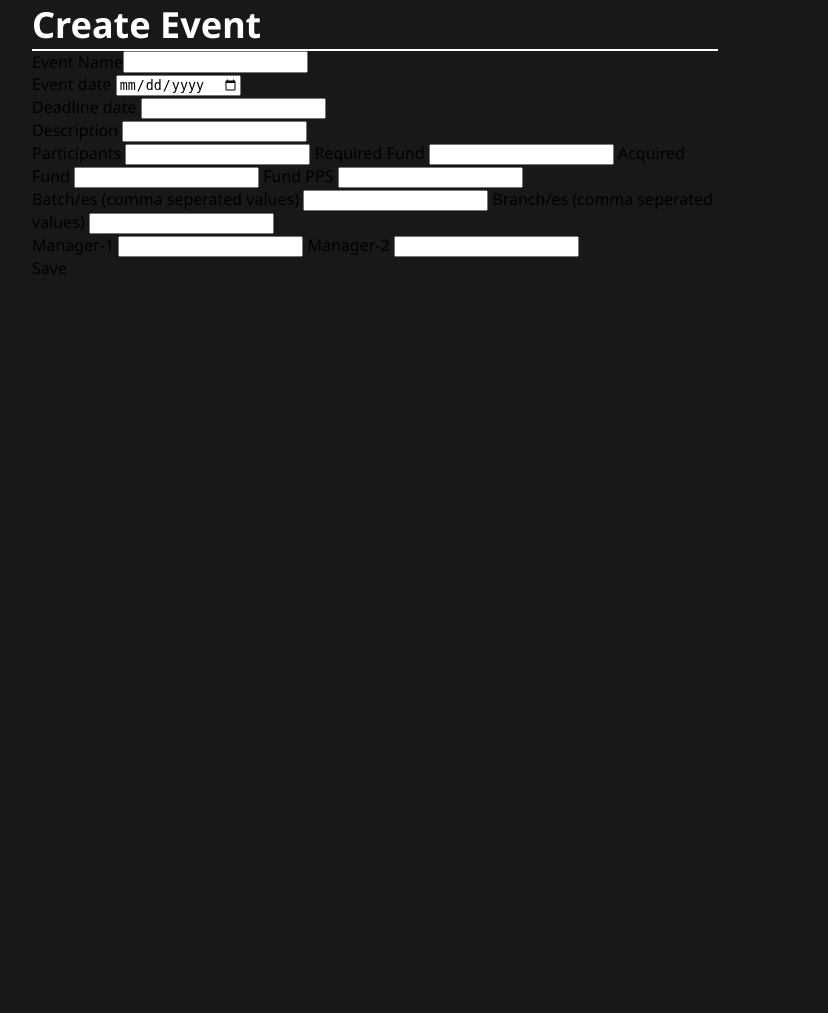
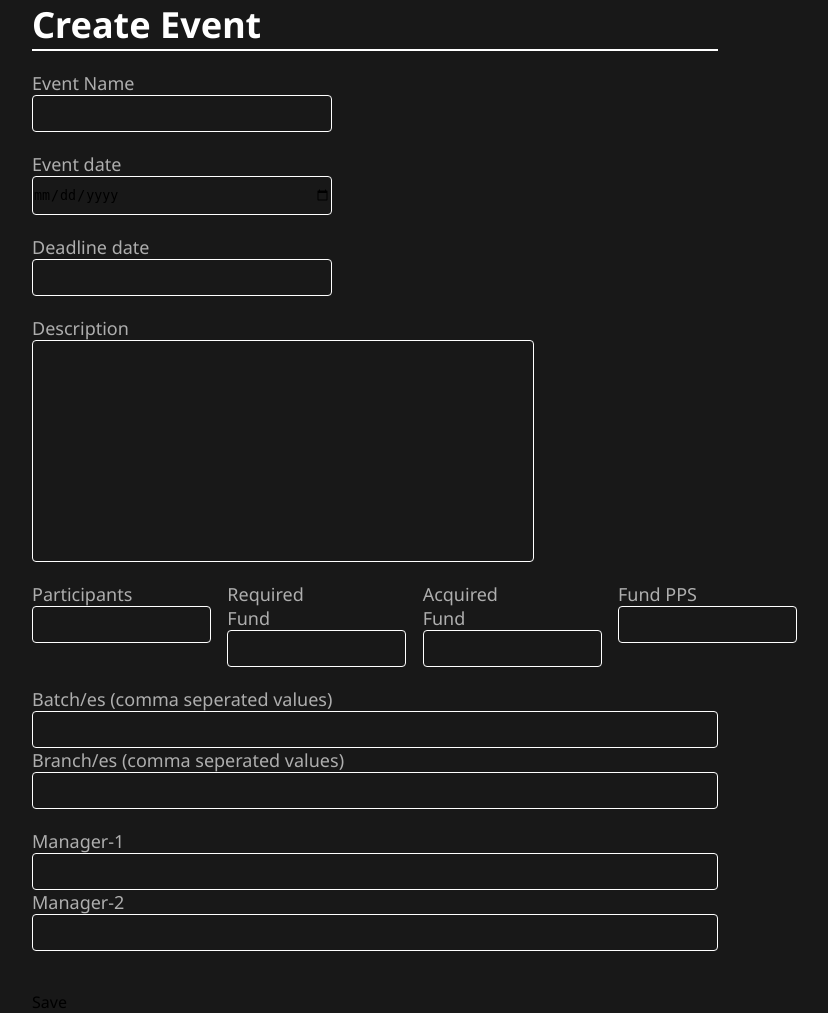
Before and after one commit to farizest/FundManagementApp, a Python web app: template templates/event-add.html in a window 1280 px wide. Shown: the whole page, without its empty margins (265-1093 px from the left). Before the commit the page ends 274 px from the top, so only its background shows below. Run offline with Jinja, Linux system fonts and the light colour scheme; the template is opened without the code that fills it, so the values that code supplies are empty.

Commit message:
event-add.css progressing

```diff
--- a/static/event-add.css
+++ b/static/event-add.css
@@ -16,7 +16,53 @@
     font-size: 14px;
     font-weight: 400;
 }
+#event-add section{
+    padding: 20px 0;
+}
+
 .inputContainer{
     display: flex;
-    flex-wrap: wrap;
+    flex-direction: column;
+    margin-bottom: 20px;
+
 }
+.inputContainer input{
+    border: 1px solid white;
+    border-radius: 4px;
+    background-color:#181818;
+    padding: 10px 0;
+
+
+
+}
+.inputContainer label{
+    font-size: 18px;
+    font-weight: 400;
+    color: #aeaeae;
+}
+.event-name{
+    width: 300px;
+
+}
+.event-date{
+    width: 300px;
+}
+.deadline-date{
+    width: 300px;
+}
+
+.description input{
+    width: 500px;
+    height: 200px;
+
+}
+.four{
+    display: flex;
+    justify-content: space-between;
+    flex-direction: row;
+
+
+}
+.four .item{
+    width: 100px;
+}
--- a/templates/event-add.html
+++ b/templates/event-add.html
@@ -15,39 +15,47 @@
         </nav>
 
         <section>
-            <div class="inputContainer">
+            <div class="inputContainer event-name">
                 <label for="name">Event Name</label>
                 <input type="text" id="name" name="name">
             </div>
-            <div class="inputContainer"></div>
+            <div class="inputContainer event-date">
                 <label for="date">Event date</label>
                 <input type="date" id="date" name="date">
             </div>
-            <div class="inputContainer"></div>
+            <div class="inputContainer deadline-date">
                 <label for="deadline">Deadline date</label>
                 <input type="text" id="deadline" name="deadline">
             </div>
-            <div class="inputContainer"></div>
+            <div class="inputContainer description">
                 <label for="description">Description</label>
                 <input type="text" id="description" name="description">
             </div>
-            <div class="inputContainer"></div>
+            <div class="inputContainer four">
+                <div class="participant item">
                     <label for="participants">Participants</label>
                     <input type="text" id="participants" name="participants">
+                </div>
+                <div class="required-fund item">
                     <label for="req_fund">Required Fund</label>
                     <input type="text" id="req_fund" name="req_fund">
+                </div>
+                <div class="acquired-fund item">
                     <label for="acq_fund">Acquired Fund</label>
                     <input type="text" id="acq_fund" name="acq_fund">
+                </div>
+                <div class="fund-pps item">
                     <label for="pps_fund">Fund PPS</label>
                     <input type="text" id="pps_fund" name="pps_fund">
                 </div>
-            <div class="inputContainer"></div>
+            </div>
+            <div class="inputContainer">
                 <label for="batch">Batch/es (comma seperated values)</label>
                 <input type="text" id="batch" name="batch">
                 <label for="branch">Branch/es (comma seperated values)</label>
                 <input type="text" id="branch" name="branch">
             </div>
-            <div class="inputContainer"></div>
+            <div class="inputContainer">
                 <label for="manager_1">Manager-1</label>
                 <input type="text" id="manager_1" name="manager_1">
                 <label for="manager_2">Manager-2</label>
```
Lines whose indentation alone changed are shown as unchanged.
